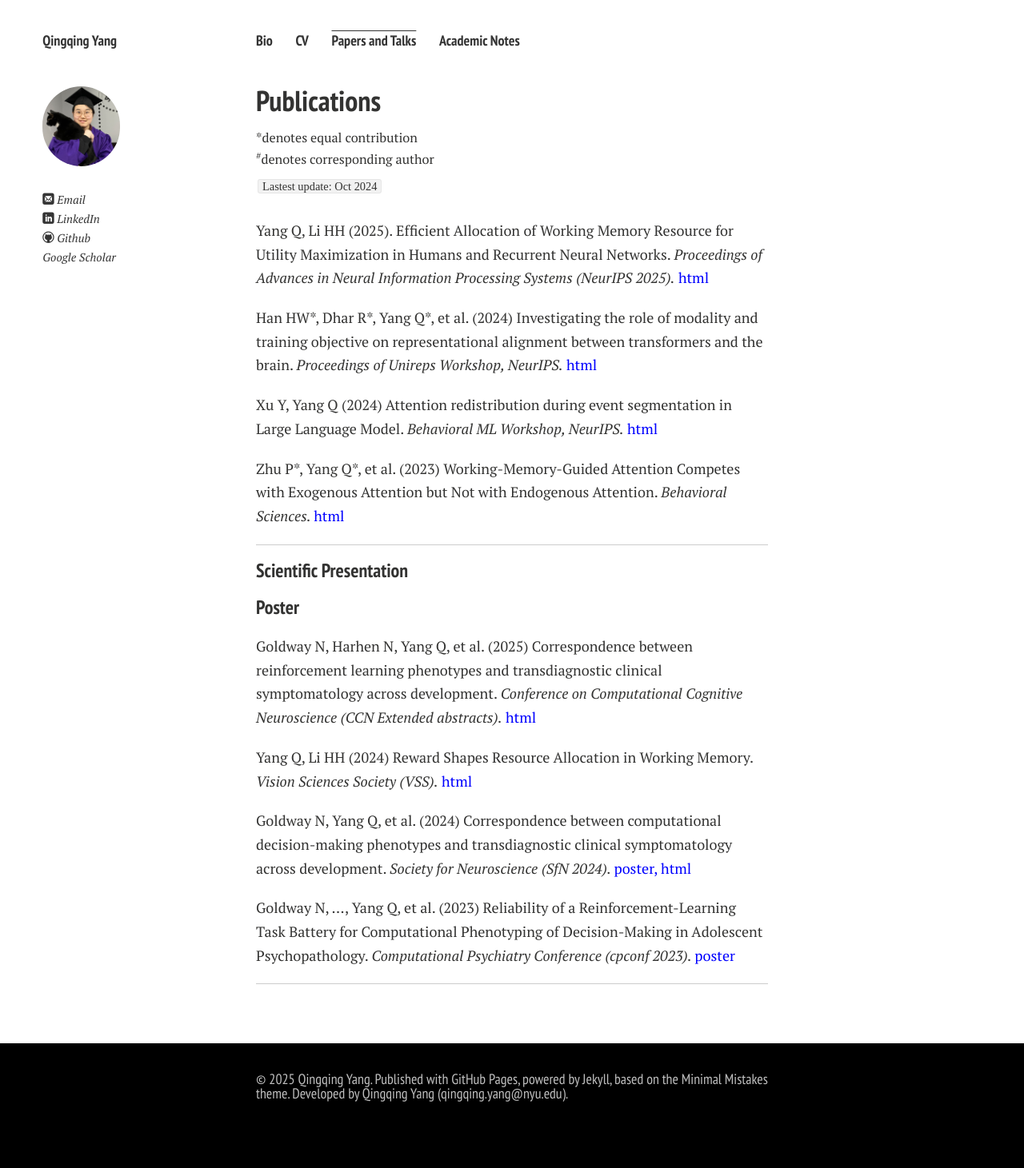
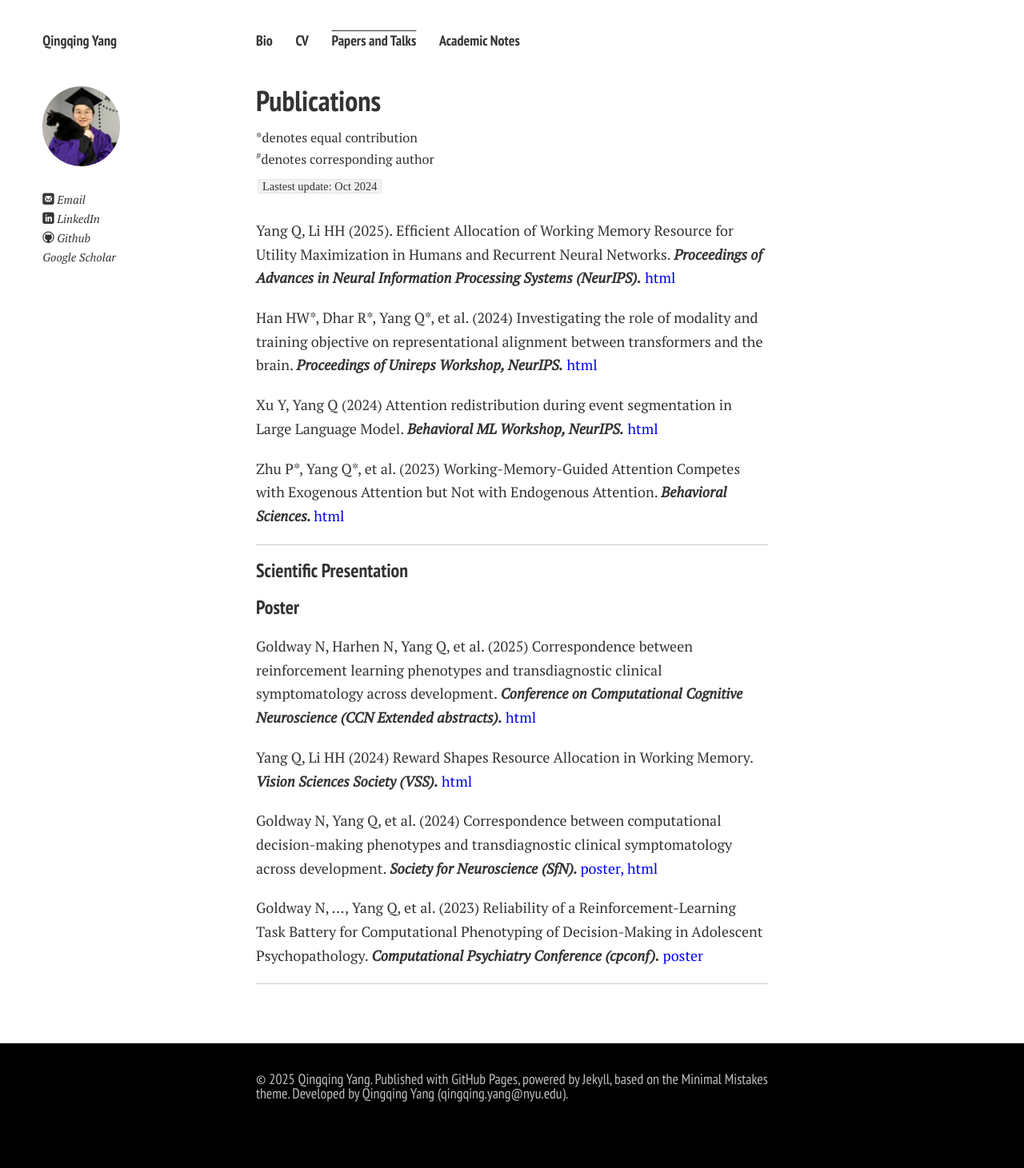
Before and after one commit to Qingqing-Yang-177/Qingqing-Yang-177.github.io, a Jekyll site: the page built from publications.md, in a window 1280 px wide. Shown: the whole page at 80% size. Built offline with Jekyll 4.4.1, drawn with Linux system fonts in a browser that asks for light colours; nearby versions of some CDN libraries; comment, search, counter and statistics services are not loaded; a style sheet for code colours, icons or effects is not loaded.

Commit message:
Update publications.md

```diff
--- a/publications.md
+++ b/publications.md
@@ -12,22 +12,22 @@ title: Publications
 `Lastest update: Oct 2024`
 
 <div style="margin: 0; margin-bottom: 20px;">
-  Yang Q, Li HH (2025). Efficient Allocation of Working Memory Resource for Utility Maximization in Humans and Recurrent Neural Networks. <em>Proceedings of Advances in Neural Information Processing Systems (NeurIPS 2025).</em> <a href="https://openreview.net/pdf?id=eYVFs6TfQ0" style="color: blue;">html</a>
+  Yang Q, Li HH (2025). Efficient Allocation of Working Memory Resource for Utility Maximization in Humans and Recurrent Neural Networks. <strong><em>Proceedings of Advances in Neural Information Processing Systems (NeurIPS).</em> </strong> <a href="https://openreview.net/pdf?id=eYVFs6TfQ0" style="color: blue;">html</a>
 </div>
 
 <div style="margin: 0; margin-bottom: 20px;">
   Han HW*, Dhar R*, Yang Q*, et al. (2024) Investigating the role of modality and training objective on representational alignment between transformers and the brain.
-  <em>Proceedings of Unireps Workshop, NeurIPS.</em> <a href="https://openreview.net/pdf?id=t4CnKu6yXn" style="color: blue;"> html</a>
+  <strong><em>Proceedings of Unireps Workshop, NeurIPS.</em> </strong> <a href="https://openreview.net/pdf?id=t4CnKu6yXn" style="color: blue;"> html</a>
 </div>
 
 <div style="margin: 0; margin-bottom: 20px;">
   Xu Y, Yang Q (2024) Attention redistribution during event segmentation in Large Language Model.
-  <em>Behavioral ML Workshop, NeurIPS.</em> <a href="https://openreview.net/pdf?id=l0K0ADWKTq" style="color: blue;"> html</a>
+  <strong> <em>Behavioral ML Workshop, NeurIPS.</em> </strong> <a href="https://openreview.net/pdf?id=l0K0ADWKTq" style="color: blue;"> html</a>
 </div>
 
 <div style="margin: 0; margin-bottom: 20px;">
   Zhu P*, Yang Q*, et al. (2023) Working-Memory-Guided Attention Competes with Exogenous Attention but Not with Endogenous Attention.
-  <em>Behavioral Sciences. </em> <a href="https://www.mdpi.com/2076-328X/13/5/426" style="color: blue;"> html</a>
+  <strong><em>Behavioral Sciences. </em></strong> <a href="https://www.mdpi.com/2076-328X/13/5/426" style="color: blue;"> html</a>
 </div>
 
 ---
@@ -37,25 +37,25 @@ title: Publications
 <div style="margin: 0; margin-bottom: 20px;">
   Goldway N, Harhen N, Yang Q, et al. (2025)
   Correspondence between reinforcement learning phenotypes and transdiagnostic clinical symptomatology across development.
-  <em>Conference on Computational Cognitive Neuroscience (CCN Extended abstracts).</em> <a href="https://openreview.net/pdf?id=oWlLOvK1oc" style="color: blue;"> html</a>
+  <strong><em>Conference on Computational Cognitive Neuroscience (CCN Extended abstracts).</em></strong> <a href="https://openreview.net/pdf?id=oWlLOvK1oc" style="color: blue;"> html</a>
 </div>
 
 <div style="margin: 0; margin-bottom: 20px;">
  Yang Q, Li HH (2024)
  Reward Shapes Resource Allocation in Working Memory.
-  <em>Vision Sciences Society (VSS).</em> <a href="https://doi.org/10.1167/jov.25.9.2217" style="color: blue;"> html</a>
+  <strong><em>Vision Sciences Society (VSS).</em></strong> <a href="https://doi.org/10.1167/jov.25.9.2217" style="color: blue;"> html</a>
 </div>
 
 <div style="margin: 0; margin-bottom: 20px;">
  Goldway N, Yang Q, et al. (2024)
  Correspondence between computational decision-making phenotypes and transdiagnostic clinical symptomatology across development.
- <em>Society for Neuroscience (SfN 2024). </em> <a href="/mypaper/sfn_2024_noam_poster.pdf" style="color: blue;"> poster, </a> <a href="https://www.abstractsonline.com/pp8/#!/20433/presentation/28650)" style="color:blue;"> html </a>
+ <strong><em>Society for Neuroscience (SfN). </em></strong> <a href="/mypaper/sfn_2024_noam_poster.pdf" style="color: blue;"> poster, </a> <a href="https://www.abstractsonline.com/pp8/#!/20433/presentation/28650)" style="color:blue;"> html </a>
 </div>
 
 <div style="margin: 0; margin-bottom: 20px;">
   Goldway N, ..., Yang Q, et al. (2023)
   Reliability of a Reinforcement-Learning Task Battery for Computational Phenotyping of Decision-Making in Adolescent Psychopathology.
-  <em>Computational Psychiatry Conference (cpconf 2023). </em> <a href="/mypaper/Frame4.pdf" style="color: blue;"> poster</a>
+  <strong><em>Computational Psychiatry Conference (cpconf).</em></strong> <a href="/mypaper/Frame4.pdf" style="color: blue;"> poster</a>
 </div>
 
 
```
